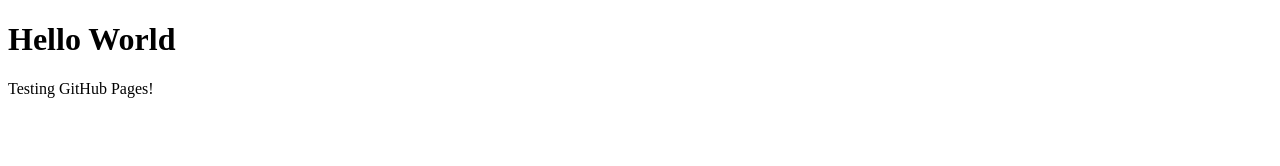
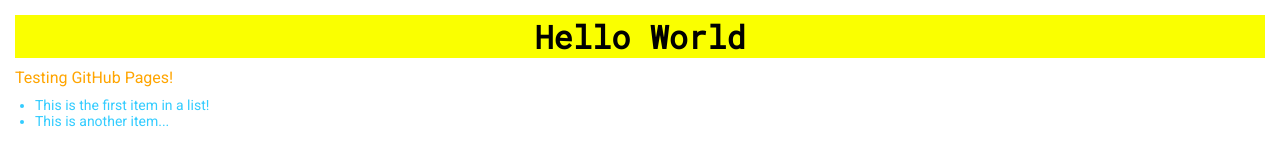
Before and after one commit to Isioviel/isioviel.github.io, a plain HTML site: page index.html in a window 1280 px wide. Drawn offline with Linux system fonts and the light colour scheme.

Commit message:
testing styles

```diff
--- a/index.html
+++ b/index.html
@@ -1,7 +1,29 @@
 <!DOCTYPE html>
+
 <html>
+
+<head>
+  <title>Colour Pallet</title>
+  <link rel="stylesheet" type="text/css" href="style.css">
+  <link href="https://fonts.googleapis.com/css?family=Roboto|Roboto+Mono&display=swap" rel="stylesheet">
+</head>
+
 <body>
-<h1>Hello World</h1>
-<p>Testing GitHub Pages!<p>
+  <header class="yellow_bg">
+    <h1>Hello World<h1>
+  </header>
+
+  <div id="intro" class="orange_txt">
+    <p>Testing GitHub Pages!</p>
+  </div>
+
+  <div id="list" class="blue_txt">
+    <ul>
+      <li>This is the first item in a list!</li>
+      <li>This is another item...</li>
+    </ul>
+  </div>
+
 </body>
+
 </html>
--- /dev/null
+++ b/style.css
@@ -0,0 +1,61 @@
+* {
+  box-sizing: border-box;
+  margin: 0;
+  padding: 0;
+}
+
+body {
+  margin: 5px;
+  padding: 10px;
+  font-family: "Roboto";
+}
+
+h1 {
+  font-family: "Roboto Mono";
+  font-size: 32px;
+  margin-bottom: 10px;
+  text-align: center;
+}
+
+p {
+  font-size: 16px;
+  margin-bottom: 10px
+}
+
+ul {
+  font-size:14px;
+  margin-left: 20px;
+}
+
+/* Colour pallet classes, for background and text */
+.yellow_bg {
+  background-color: rgb(250, 255, 0);
+}
+
+.yellow_txt {
+  color: rgb(250, 255, 0);
+}
+
+.blue_bg {
+  background-color: rgb(51, 204, 255);
+}
+
+.blue_txt {
+  color: rgb(51, 204, 255);
+}
+
+.orange_bg {
+  background-color: rgb(255, 165, 0);
+}
+
+.orange_txt {
+  color: rgb(255, 165, 0);
+}
+
+.grey_bg {
+  background-color: rgb(204, 204, 204);
+}
+
+.grey_txt {
+  color: rgb(204, 204, 204);
+}
```
Also changed, not shown: colour-test.html (added, +46 -0 lines).
